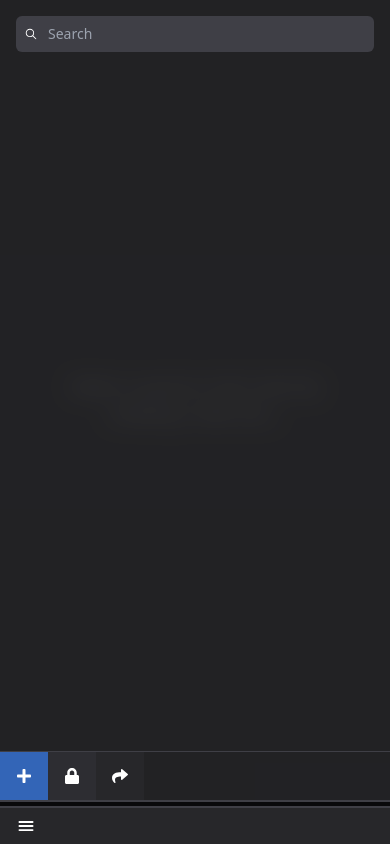
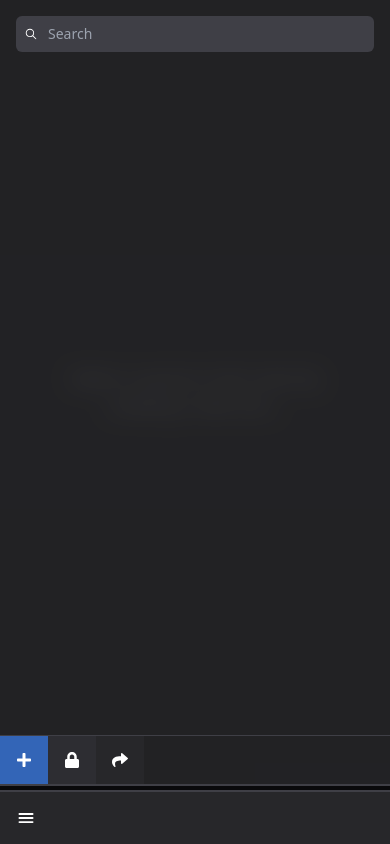
Before and after one commit to zpaceway/safesecret, a React app: page / in a window 390 px wide. Built offline with nearby package versions, Linux system fonts and the light colour scheme; the HTML template or start-up script is replaced by a standard one.

Commit message:
increase size on bottom menu

```diff
--- a/src/App.tsx
+++ b/src/App.tsx
@@ -147,7 +147,7 @@ const App = () => {
           onClick={() => {
             setShowNavBar((state) => !state);
           }}
-          className="flex items-center border-t-2 border-t-zinc-700 bg-zinc-800 px-4 py-2 text-xl text-white lg:hidden"
+          className="flex items-center border-t-2 border-t-zinc-700 bg-zinc-800 p-4 text-xl text-white lg:hidden"
         >
           <IoMenu />
         </button>
```
